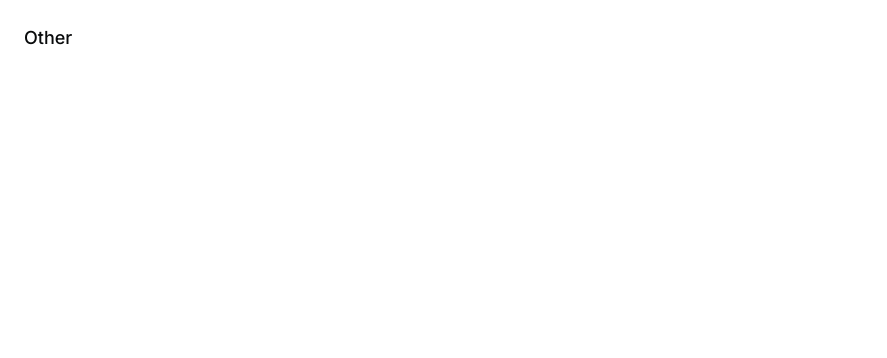
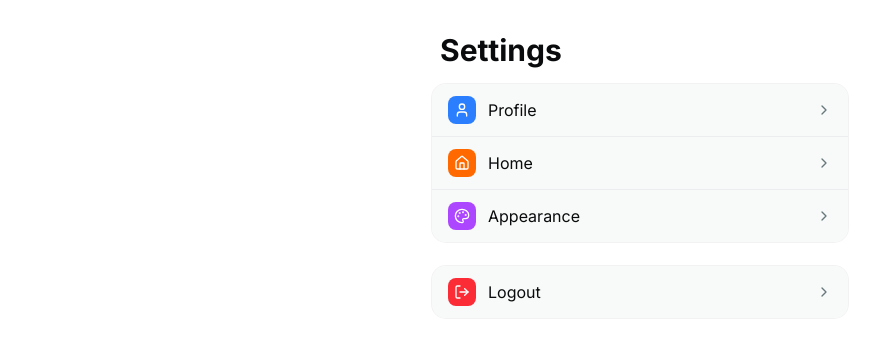
Before and after one commit to shysssthanhtri/cashflow, a Next.js app: page /other in a window 1280 px wide. Shown: the top 358 px of the page, without its empty margins (0-887 px from the left). Built offline with nearby package versions, Linux system fonts and the light colour scheme.

Commit message:
other page

```diff
--- a/app/(app)/other/page.tsx
+++ b/app/(app)/other/page.tsx
@@ -1,7 +1,78 @@
+import {
+  ChevronRightIcon,
+  HouseIcon,
+  LogOutIcon,
+  PaletteIcon,
+  UserIcon,
+} from "lucide-react";
+import Link from "next/link";
+
+import { ROUTES } from "@/config/routes";
+import { cn } from "@/lib/utils";
+
+const groups = [
+  [
+    {
+      href: ROUTES.profile,
+      label: "Profile",
+      icon: UserIcon,
+      color: "bg-blue-500",
+    },
+    {
+      href: ROUTES.home,
+      label: "Home",
+      icon: HouseIcon,
+      color: "bg-orange-500",
+    },
+    {
+      href: ROUTES.appearance,
+      label: "Appearance",
+      icon: PaletteIcon,
+      color: "bg-purple-500",
+    },
+  ],
+  [
+    {
+      href: ROUTES.logout,
+      label: "Logout",
+      icon: LogOutIcon,
+      color: "bg-red-500",
+    },
+  ],
+];
+
 export default function OtherPage() {
   return (
-    <main className="p-6">
-      <h1 className="text-lg font-medium">Other</h1>
+    <main className="mx-auto max-w-md p-4">
+      <h1 className="px-2 pt-4 pb-4 text-3xl font-bold">Settings</h1>
+      <div className="flex flex-col gap-6">
+        {groups.map((group, i) => (
+          <ul
+            key={i}
+            className="overflow-hidden rounded-xl bg-muted/50 ring-1 ring-foreground/5"
+          >
+            {group.map(({ href, label, icon: Icon, color }) => (
+              <li key={href} className="border-border/60 not-last:border-b">
+                <Link
+                  href={href}
+                  className="flex items-center gap-3 px-4 py-3 active:bg-foreground/10"
+                >
+                  <span
+                    className={cn(
+                      "flex size-7 items-center justify-center rounded-md text-white",
+                      color
+                    )}
+                  >
+                    <Icon className="size-4" />
+                  </span>
+                  <span className="flex-1">{label}</span>
+                  <ChevronRightIcon className="size-4 text-muted-foreground" />
+                </Link>
+              </li>
+            ))}
+          </ul>
+        ))}
+      </div>
     </main>
   );
 }
--- a/config/routes.ts
+++ b/config/routes.ts
@@ -5,4 +5,7 @@ export const ROUTES = {
   report: "/report",
   budget: "/budget",
   other: "/other",
+  profile: "/profile",
+  appearance: "/appearance",
+  logout: "/logout",
 } as const;
```
